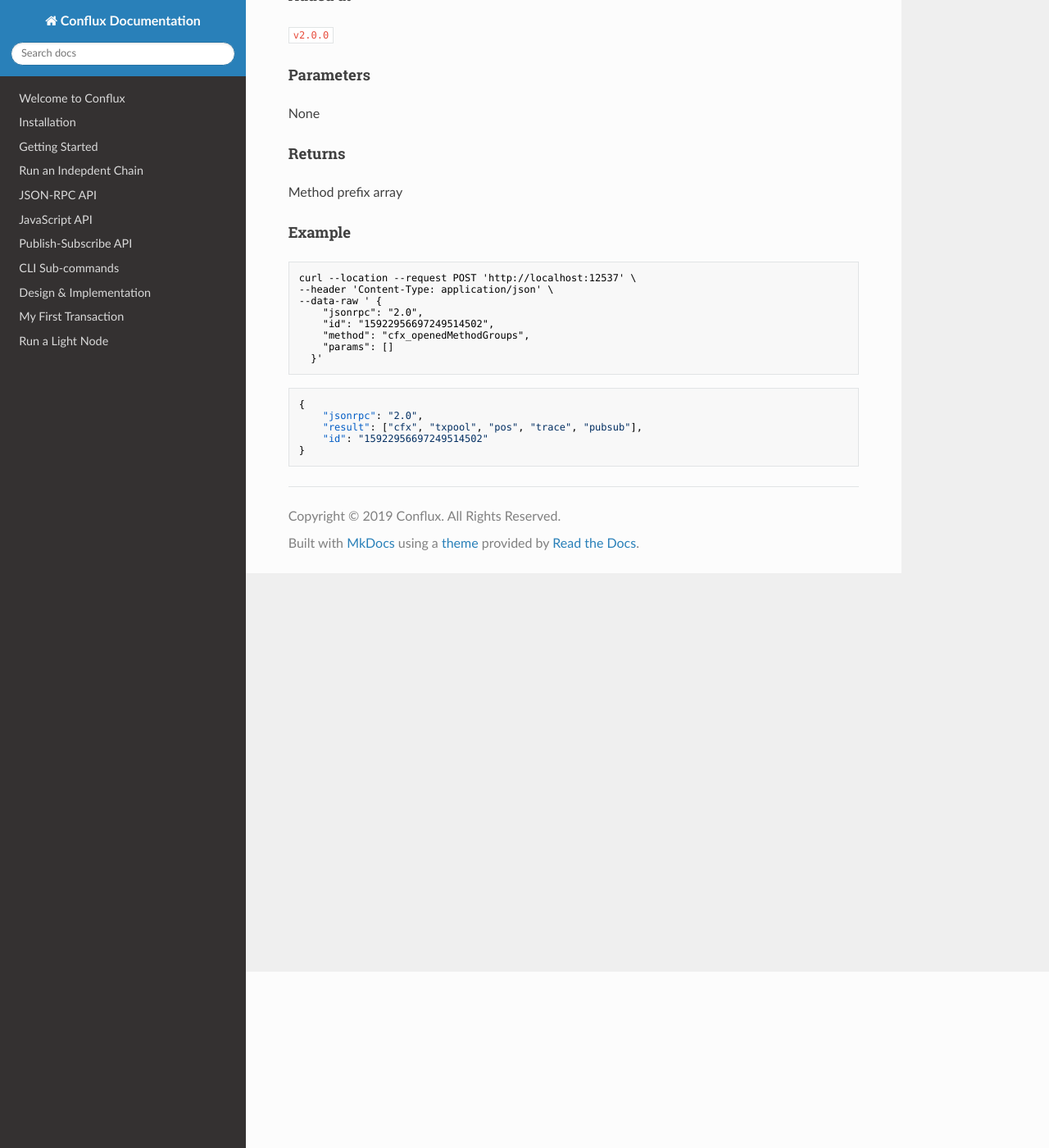
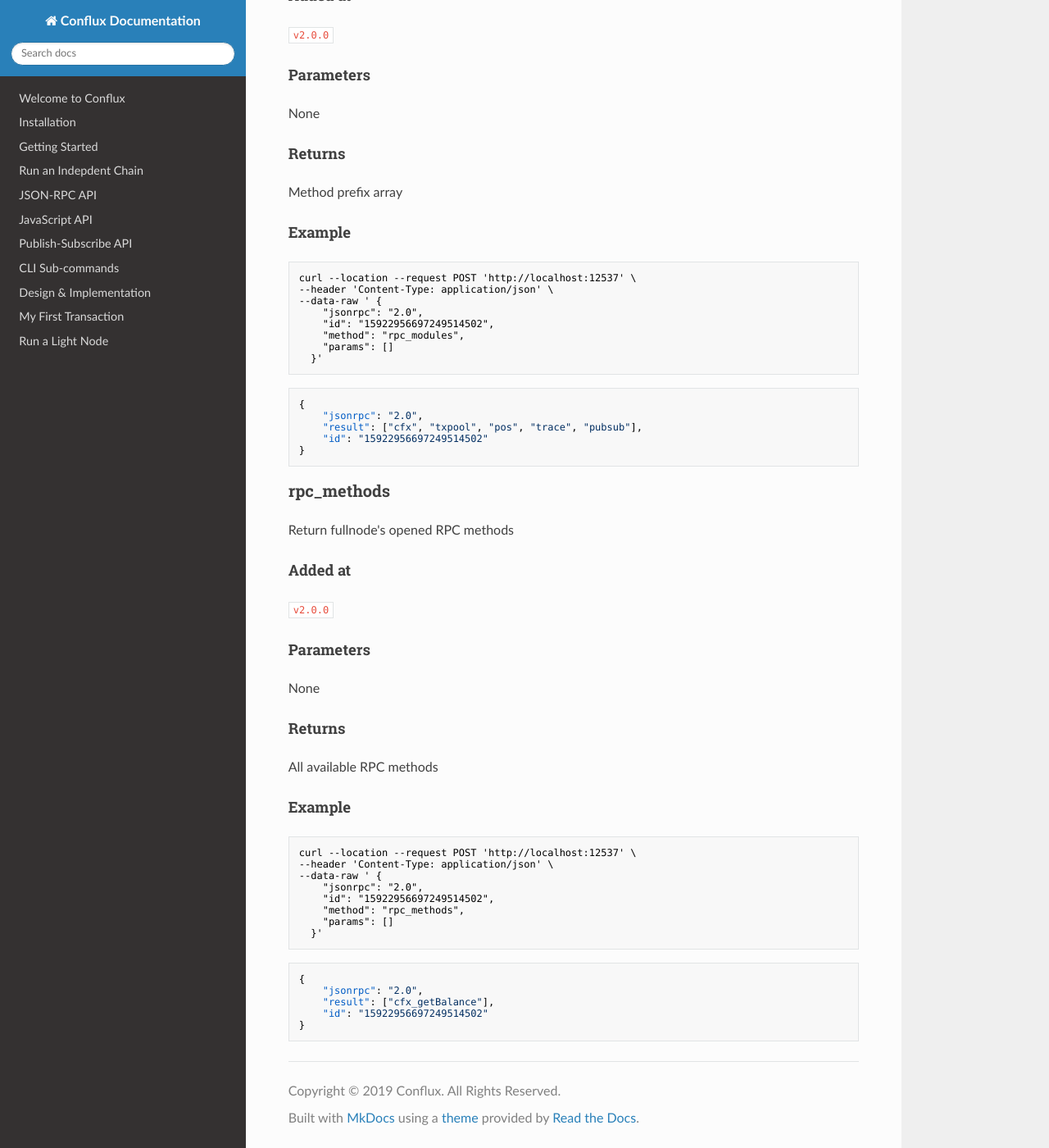
Before and after one commit to Conflux-Chain/conflux-doc, an MkDocs documentation site: the page built from docs/RPCs/meta-rpc.md, in a window 1280 px wide and 1400 px high, scrolled down 215 px. Shown: the whole window at 82% size. Built offline with MkDocs 1.6.1, drawn with Linux system fonts in a browser that asks for light colours; nearby versions of some CDN libraries; some of the changed text lies outside the part shown.

Commit message:
update meta rpc

````diff
--- a/docs/RPCs/meta-rpc.md
+++ b/docs/RPCs/meta-rpc.md
@@ -1,4 +1,4 @@
-### cfx_openedMethodGroups
+### rpc_modules
 
 Return fullnode's opened RPC method groups
 
@@ -22,7 +22,7 @@ curl --location --request POST 'http://localhost:12537' \
 --data-raw ' {
     "jsonrpc": "2.0",
     "id": "15922956697249514502",
-    "method": "cfx_openedMethodGroups",
+    "method": "rpc_modules",
     "params": []
   }'
 ```
@@ -34,3 +34,40 @@ curl --location --request POST 'http://localhost:12537' \
     "id": "15922956697249514502"
 }
 ```
+
+### rpc_methods
+
+Return fullnode's opened RPC methods
+
+#### Added at
+
+`v2.0.0`
+
+#### Parameters
+
+None
+
+#### Returns
+
+All available RPC methods
+
+#### Example
+
+```shell
+curl --location --request POST 'http://localhost:12537' \
+--header 'Content-Type: application/json' \
+--data-raw ' {
+    "jsonrpc": "2.0",
+    "id": "15922956697249514502",
+    "method": "rpc_methods",
+    "params": []
+  }'
+```
+
+```json
+{
+    "jsonrpc": "2.0",
+    "result": ["cfx_getBalance"],
+    "id": "15922956697249514502"
+}
+```
````
